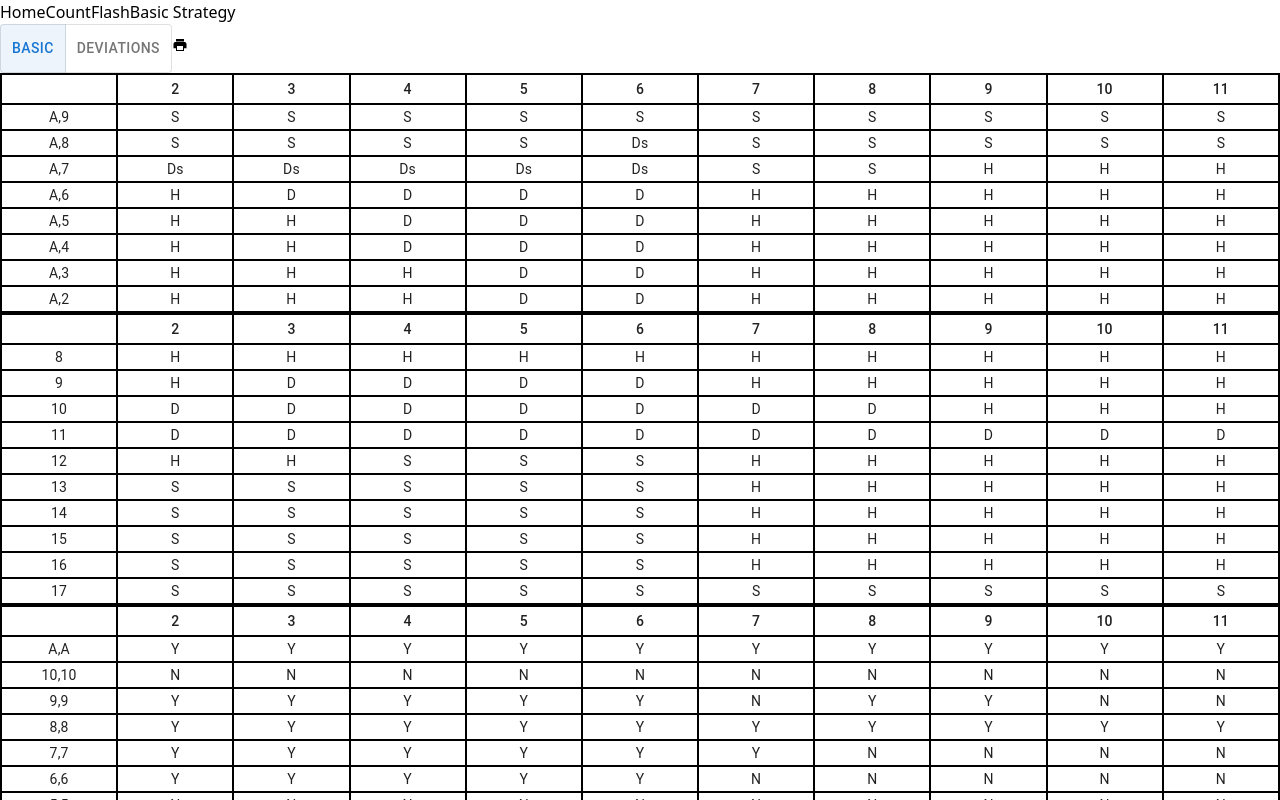
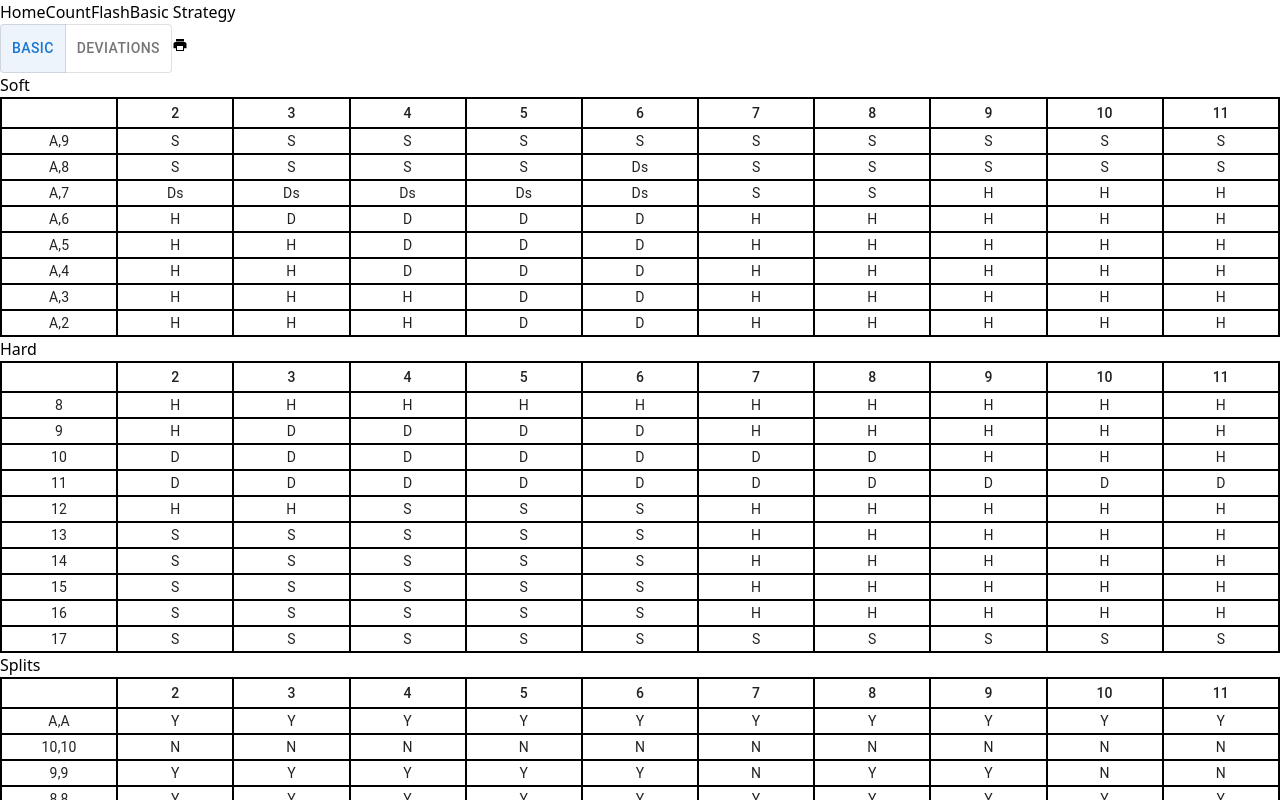
Before and after one commit to B-Musick/card-counter-3000-web, a React (Vite) app: page /strategy in a window 1280 px wide. Shown: the top 800 px of the page. Built offline with nearby package versions, Linux system fonts and the light colour scheme.

Commit message:
#2 - Added titles to charts

```diff
--- a/src/components/BasicStrategyChart.tsx
+++ b/src/components/BasicStrategyChart.tsx
@@ -5,10 +5,11 @@ import { tableCellClasses } from "@mui/material/TableCell";
 
 interface BasicStrategyChartProps {
     data: Array<BasicStrategyChartCell>,
-    type: string
+    type: string,
+    chartTitle?: string
 }
 
-const BasicStrategy: React.FC<BasicStrategyChartProps> = ({data, type}) => {
+const BasicStrategy: React.FC<BasicStrategyChartProps> = ({data, type, chartTitle}) => {
     const dealerFaceCards = [2,3,4,5,6,7,8,9,10,11]
 
     const cellColor = {
@@ -41,7 +42,10 @@ const BasicStrategy: React.FC<BasicStrategyChartProps> = ({data, type}) => {
 
     return (
         <TableContainer className="mt-2">
-            <Table size="small" sx={{
+            <h3 className="w-full bg-gray-600 text-center text-white border-4 border-b-2 border-black font-bold">{chartTitle}</h3>
+            <Table
+                size="small"
+                sx={{
                     minWidth: '550px',
                     [`& .${tableCellClasses.root}`]: {
                         width: "5%",
@@ -49,7 +53,8 @@ const BasicStrategy: React.FC<BasicStrategyChartProps> = ({data, type}) => {
                         textAlign: "center",
                         padding: "2px"
                     }
-            }}>
+                }}
+            >
                 <TableHead>
                     <TableRow className="bg-gray-300">
                         <TableCell></TableCell>
--- a/src/components/BasicStrategyToggleCharts.tsx
+++ b/src/components/BasicStrategyToggleCharts.tsx
@@ -35,9 +35,9 @@ const BasicStrategyToggleCharts = () =>{
                 {printButton}
             </div>
             <div ref={printTable}>
-                <BasicStrategyChart type={chartType} data={soft} />
-                <BasicStrategyChart type={chartType} data={hard} />
-                <BasicStrategyChart type={chartType} data={splits} />
+                <BasicStrategyChart chartTitle="Soft" type={chartType} data={soft} />
+                <BasicStrategyChart chartTitle="Hard" type={chartType} data={hard} />
+                <BasicStrategyChart chartTitle="Splits" type={chartType} data={splits} />
             </div>
         </div>
     )
```
Lines whose indentation alone changed are shown as unchanged.
